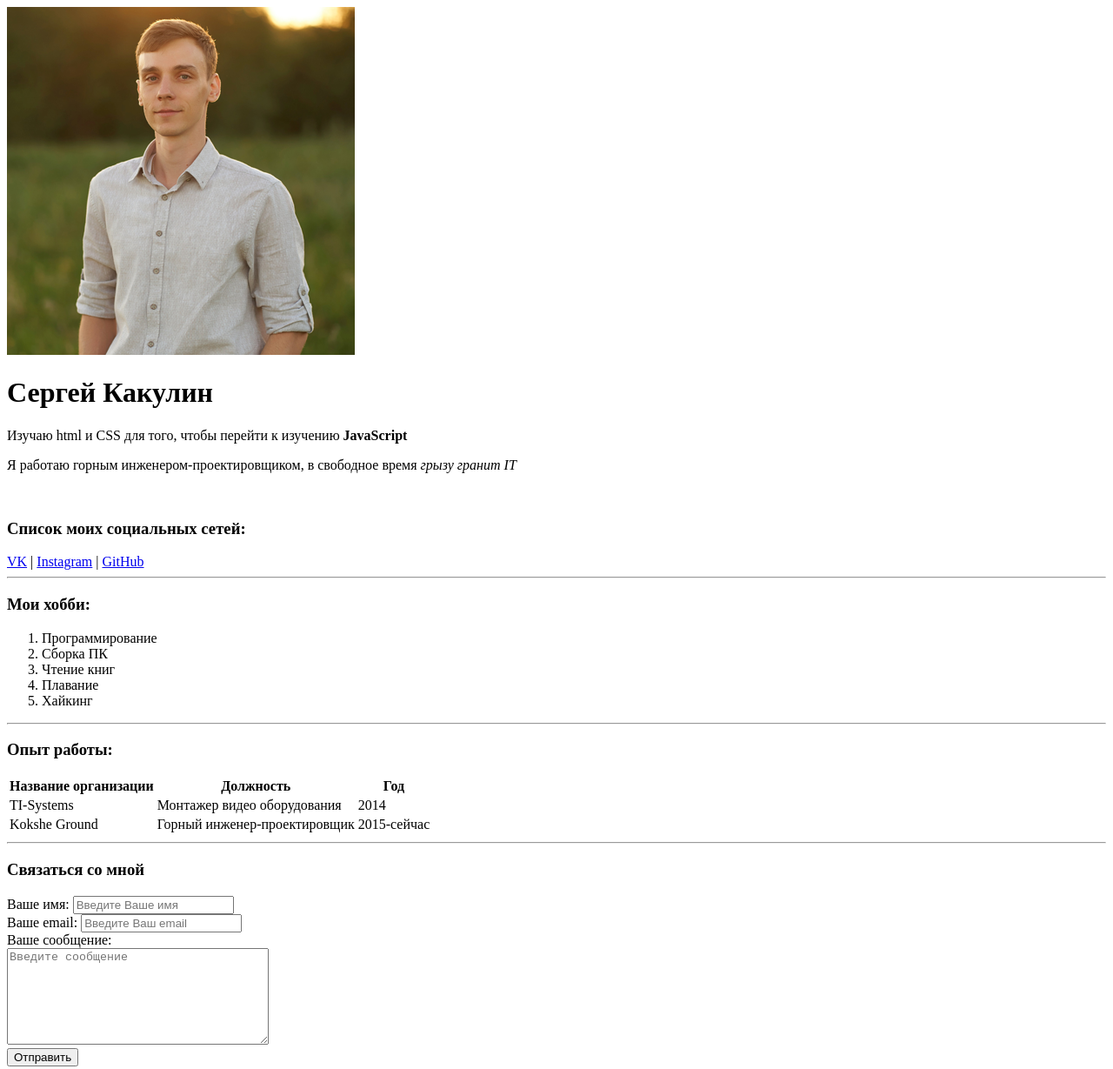
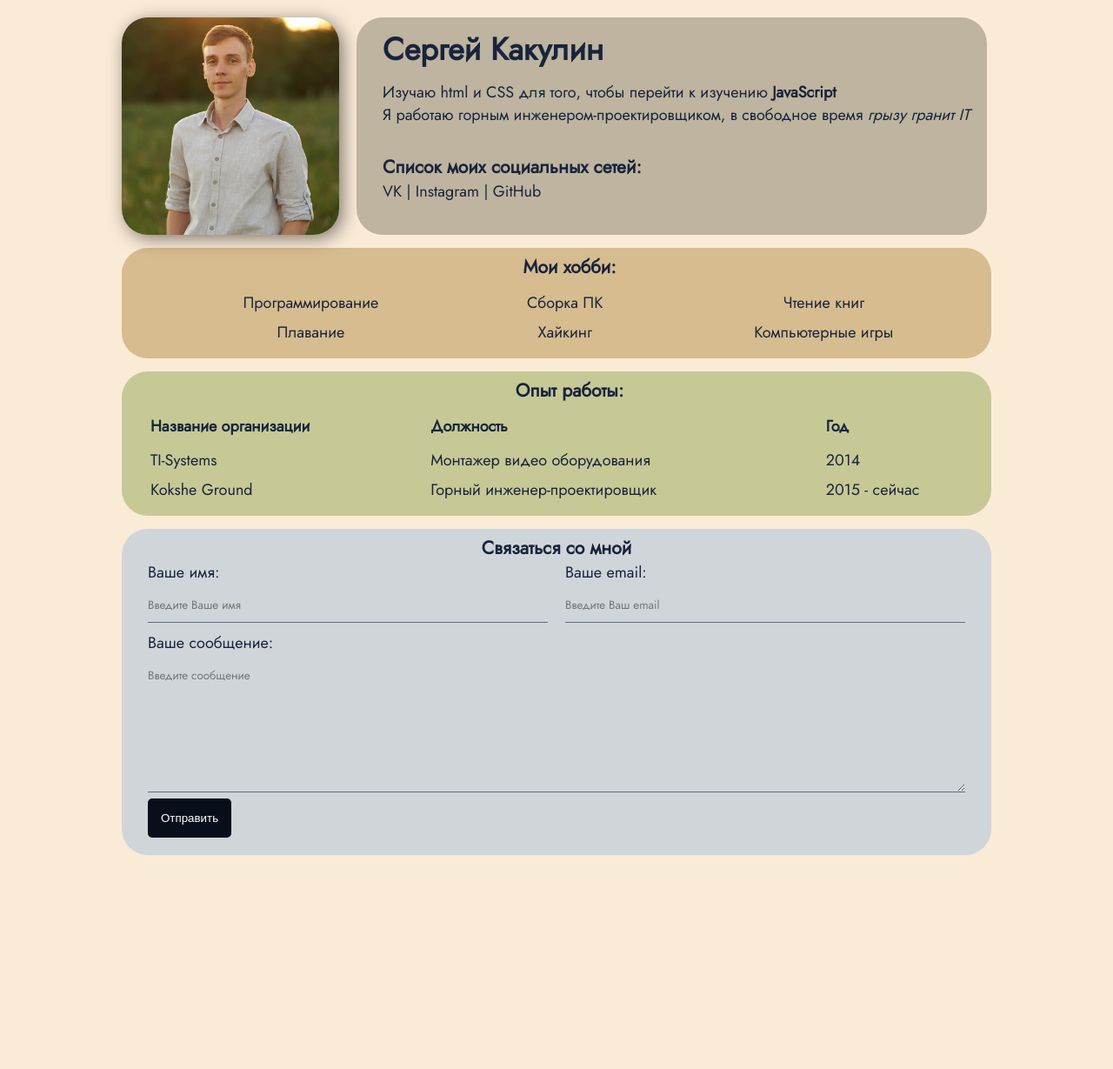
Before and after one commit to SergeyKakulin/Resume-2022, a plain HTML site: page index.html in a window 1280 px wide. Shown: the whole page at 87% size. After the commit the page ends 991 px from the top, so only its background shows below. Drawn offline with Linux system fonts and the light colour scheme.

Commit message:
Add styles

```diff
--- a/index.html
+++ b/index.html
@@ -7,9 +7,16 @@
     <meta name="description" content="Page of a beginner front-end developer Sergey Kakulin">
     <meta name="keywords" content="Sergey, Kakulin, frontend, front-end, IT, CV">
     <title>Sergey Kakulin</title>
+    <link rel="stylesheet" href="style.css">
 </head>
 <body>
-    <img src="img/avatar.png" alt="Sergey Kakulin">
+    <div class="container">
+
+        <div class="aboutMe">
+            <div class="topInfo">
+                <img src="img/avatar.png" alt="Sergey Kakulin" class="mainFoto">
+            </div>
+            <div class="topInfoText">
                 <h1>Сергей Какулин</h1>
                 <p>Изучаю html и CSS для того, чтобы перейти к изучению <strong>JavaScript</strong> </p>
                 <p>Я работаю горным инженером-проектировщиком, в свободное время <em>грызу гранит IT</em></p>
@@ -20,18 +27,39 @@
                 <a href="https://www.instagram.com/ungewohnlicher_name/" target="_blank">Instagram</a>
                 |
                 <a target="_blank" href="https://github.com/SergeyKakulin" target="_blank">GitHub</a>
-    <hr>
+            </div>
+        </div>
+
+
+        <div class="card hobby">
             <h3>Мои хобби:</h3>
-    <ol>
+
+            <table class="table">
+                <tr>
+                    <td>Программирование</td>
+                    <td>Сборка ПК</td>
+                    <td>Чтение книг</td>
+                </tr>
+                <tr>
+                    <td>Плавание</td>
+                    <td>Хайкинг</td>
+                    <td>Компьютерные игры</td>
+                </tr>
+            </table>
+
+
+            <!-- <ol class="list">
                 <li>Программирование</li>
                 <li>Сборка ПК</li>
                 <li>Чтение книг</li>
                 <li>Плавание</li>
                 <li>Хайкинг</li>
-    </ol>
-    <hr>
+                <li>Компьютерные игры</li>
+            </ol> -->
+        </div>
+        <div class="card work">
             <h3>Опыт работы:</h3>
-    <table>
+            <table class="table">
                 <thead>
                 <tr>
                     <th>Название организации</th>
@@ -48,34 +76,37 @@
                 <tr>
                     <td>Kokshe Ground</td>
                     <td>Горный инженер-проектировщик</td>
-                <td>2015-сейчас</td>
+                    <td>2015 - сейчас</td>
                 </tr>
                 </tbody>
             </table>
 
-    <hr>
+        </div>
 
-    <form action="">
+        <div class="card form">
+            <form action="/">
                 <h3>Связаться со мной</h3>
-        <div>
+
+                <div class="form-row">
+
+                    <div class="form-group">
                         <label for="name">Ваше имя:</label>
                         <input type="text" placeholder="Введите Ваше имя" id="name">
                     </div>
-        <div>
+                    <div class="form-group">
                         <label for="email">Ваше email:</label>
                         <input type="email" placeholder="Введите Ваш email" id="email">
                     </div>
-        <div>
+
+                </div>
+
+                <div class="form-group">
                     <label for="messege">Ваше сообщение:</label>
-            <br>
                     <textarea name="" id="" cols="35" rows="7"id="messege" placeholder="Введите сообщение"></textarea>
                 </div>
-        <button type="submit">Отправить</button>
-
-
-
-
-
+                <button type="submit" class="btn">Отправить</button>
             </form>
+        </div>
+    </div>
 </body>
 </html>
--- /dev/null
+++ b/style.css
@@ -0,0 +1,219 @@
+@import url('https://fonts.googleapis.com/css2?family=Jost&display=swap');
+
+
+body {
+    color: #18243d;
+    background-color: antiquewhite;
+    font-family: Jost, sans-serif;
+    font-size: 18px;
+    font-weight: 400;
+
+}
+
+p {
+    margin: 0;
+}
+
+h1 {
+    margin: 10px 0 10px 0;
+}
+
+h3 {
+    margin: 5px 0 0 0;
+}
+
+
+.container {
+    max-width: 1000px;
+    margin: auto;
+}
+
+.aboutMe {
+    display:flex;
+    width: 100%;
+    margin: 20px 0 5px 0;
+    padding: 0;
+}
+
+.mainFoto {
+    border-radius: 30px;
+    width: 250px;
+    box-shadow: 4px 4px 20px rgba(0, 0, 0, 0.5);
+    display: block;
+}
+
+.topInfo {
+    display: block;
+    margin: 0px 0px 0px 0px;
+    /* line-height: 10px; */
+}
+
+.topInfoText {
+    display: block;
+    margin: 0px 0px 0px 20px;
+    background-color: #beb49f;
+    border-radius: 30px;
+    padding: 0px 20px 0px 30px;
+}
+
+a {
+    color: #18243d;
+    text-decoration: none;
+    transition: all 0.5s;
+}
+
+a:hover {
+    text-decoration: underline;
+    color: #1a50c4;
+}
+
+a:visited {
+    color: purple;
+}
+
+a:visited:hover {
+    color: #1a50c4;
+}
+
+a:active {
+    color: chocolate;
+}
+
+.list {
+    margin: 0;
+    padding: 0;
+    list-style: none;
+}
+
+.table {
+    width: 100%;
+
+}
+
+.table td {
+    text-align: left;
+    padding-bottom: 5px;
+}
+
+.table th {
+    text-align: left;
+    padding-bottom: 10px;
+}
+
+.card {
+    border-radius: 30px;
+    border: #18243d;
+    /* padding: 10px;
+    margin: 20px; */
+}
+
+.hobby {
+    background-color: #a77f3070;
+    padding: 1px 0px 10px 30px;
+    margin-top: 15px;
+}
+
+.hobby h3 {
+    text-align: center;
+    margin-bottom: 10px;
+}
+
+.hobby .table td{
+    text-align: center;
+}
+
+.work {
+    background-color: #839D4270;
+    padding: 1px 0px 10px 30px;
+    margin-top: 15px;
+}
+
+.work h3 {
+    text-align: center;
+    margin-bottom: 10px;
+}
+
+
+.form {
+    background-color:#97B8DB70;
+    padding: 1px 30px 20px 30px;
+    margin-top: 15px;
+
+}
+
+.form h3{
+    text-align: center;
+}
+
+.form-row {
+    margin-bottom: 10px;
+    display: flex;
+}
+
+.form-row .form-group {
+    margin-right: 20px;
+    width: 50%;
+}
+
+.form-row .form-group:last-child {
+    margin-right: 0;
+}
+
+.form-group label {
+    display: block;
+    font-size: 18px;
+    color: #18243d;
+}
+
+.form-group input,
+.form-group textarea {
+    width: 100%;
+    box-sizing: border-box;
+    border: none;
+    background: transparent;
+    border-bottom: 1px solid #18243d94;
+    padding: 15px 0 10px 0;
+    outline: none;
+    font-family: inherit;
+}
+
+.btn {
+    background-color: #080e1a;
+    border: none;
+    color: #fff;
+    font-style: inherit;
+    padding: 15px;
+    border-radius: 5px;
+    cursor: pointer;
+}
+
+.btn:hover {
+    opacity: 0.6;
+}
+
+
+@media (max-width: 884px) {
+    .aboutMe {
+        /* display:flex; */
+        /* width: 100%; */
+        margin: 20px 0 5px 0;
+        padding: 0;
+        display: block;
+        text-align: center;
+    }
+}
+
+@media (max-width: 884px) {
+
+    .mainFoto {
+        border-radius: 30px;
+        width: 250px;
+        box-shadow: 4px 4px 20px rgba(0, 0, 0, 0.5);
+        align-items: center;
+        margin-left: auto;
+        margin-right: auto;
+        margin-bottom: 15px;
+
+    }
+
+}
```
Lines whose indentation alone changed are shown as unchanged.
